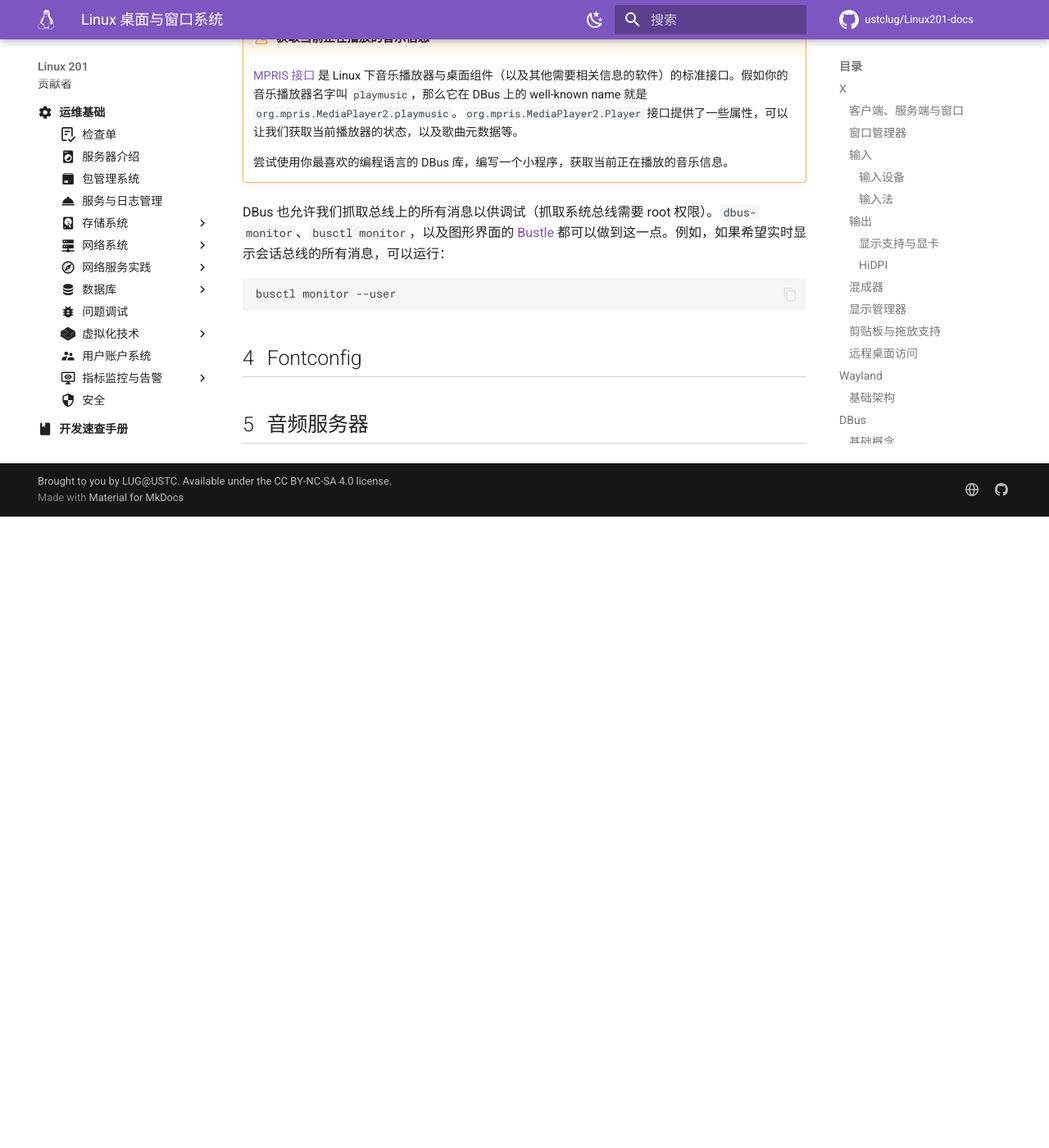
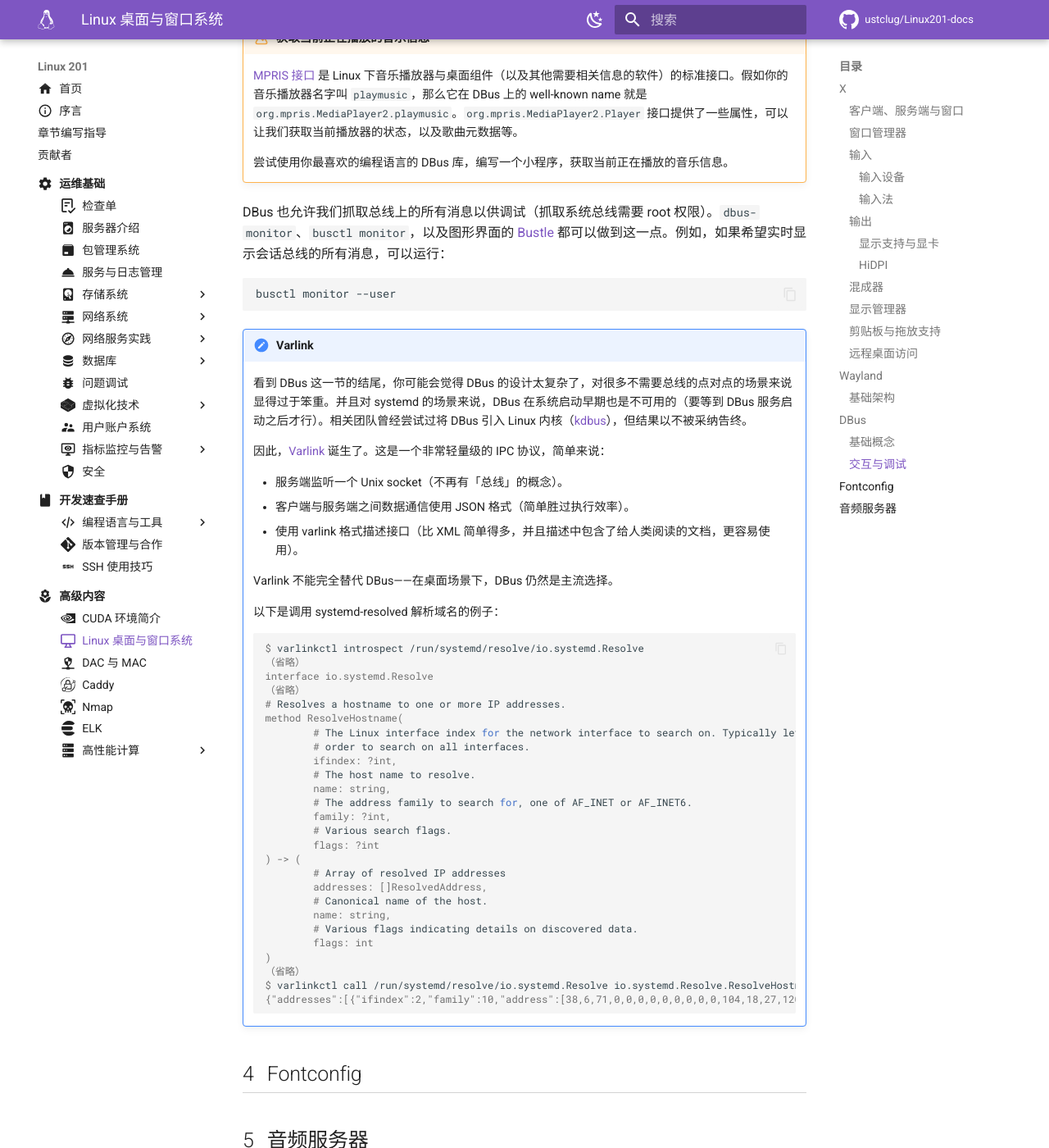
Before and after one commit to ustclug/Linux201-docs, an MkDocs documentation site: the page built from docs/advanced/desktop.md, in a window 1280 px wide and 1400 px high, scrolled down 21913 px. Shown: the whole window at 82% size. Built offline with MkDocs 1.6.1 and Material for MkDocs 9.7.7, drawn with Linux system fonts in a browser that asks for light colours; comment, search, counter and statistics services are not loaded; before the commit the page ends 22543 px from its top, so only the background shows below that.

Commit message:
advanced/desktop: intro of varlink

````diff
--- a/docs/advanced/desktop.md
+++ b/docs/advanced/desktop.md
@@ -741,6 +741,49 @@
 busctl monitor --user
 ```
 
+!!! note "Varlink"
+
+    看到 DBus 这一节的结尾，你可能会觉得 DBus 的设计太复杂了，对很多不需要总线的点对点的场景来说显得过于笨重。并且对 systemd 的场景来说，DBus 在系统启动早期也是不可用的（要等到 DBus 服务启动之后才行）。相关团队曾经尝试过将 DBus 引入 Linux 内核（[kdbus](https://lwn.net/Articles/580194/)），但结果以不被采纳告终。
+
+    因此，[Varlink](https://lwn.net/Articles/742675/) 诞生了。这是一个非常轻量级的 IPC 协议，简单来说：
+
+    - 服务端监听一个 Unix socket（不再有「总线」的概念）。
+    - 客户端与服务端之间数据通信使用 JSON 格式（简单胜过执行效率）。
+    - 使用 varlink 格式描述接口（比 XML 简单得多，并且描述中包含了给人类阅读的文档，更容易使用）。
+
+    Varlink 不能完全替代 DBus——在桌面场景下，DBus 仍然是主流选择。
+
+    以下是调用 systemd-resolved 解析域名的例子：
+
+    ```console
+    $ varlinkctl introspect /run/systemd/resolve/io.systemd.Resolve
+    （省略）
+    interface io.systemd.Resolve
+    （省略）
+    # Resolves a hostname to one or more IP addresses.
+    method ResolveHostname(
+            # The Linux interface index for the network interface to search on. Typically left unspecified, in
+            # order to search on all interfaces.
+            ifindex: ?int,
+            # The host name to resolve.
+            name: string,
+            # The address family to search for, one of AF_INET or AF_INET6.
+            family: ?int,
+            # Various search flags.
+            flags: ?int
+    ) -> (
+            # Array of resolved IP addresses
+            addresses: []ResolvedAddress,
+            # Canonical name of the host.
+            name: string,
+            # Various flags indicating details on discovered data.
+            flags: int
+    )
+    （省略）
+    $ varlinkctl call /run/systemd/resolve/io.systemd.Resolve io.systemd.Resolve.ResolveHostname '{"name": "www.example.com"}' | jq -c .
+    {"addresses":[{"ifindex":2,"family":10,"address":[38,6,71,0,0,0,0,0,0,0,0,0,104,18,27,120]},{"ifindex":2,"family":10,"address":[38,6,71,0,0,0,0,0,0,0,0,0,104,18,26,120]},{"ifindex":2,"family":2,"address":[104,18,27,120]},{"ifindex":2,"family":2,"address":[104,18,26,120]}],"name":"www.example.com","flags":1048577}
+    ```
+
 ## Fontconfig
 
 ## 音频服务器
````
Also changed, not shown: docs/ops/network-service/dns.md (+1 -1 lines).
